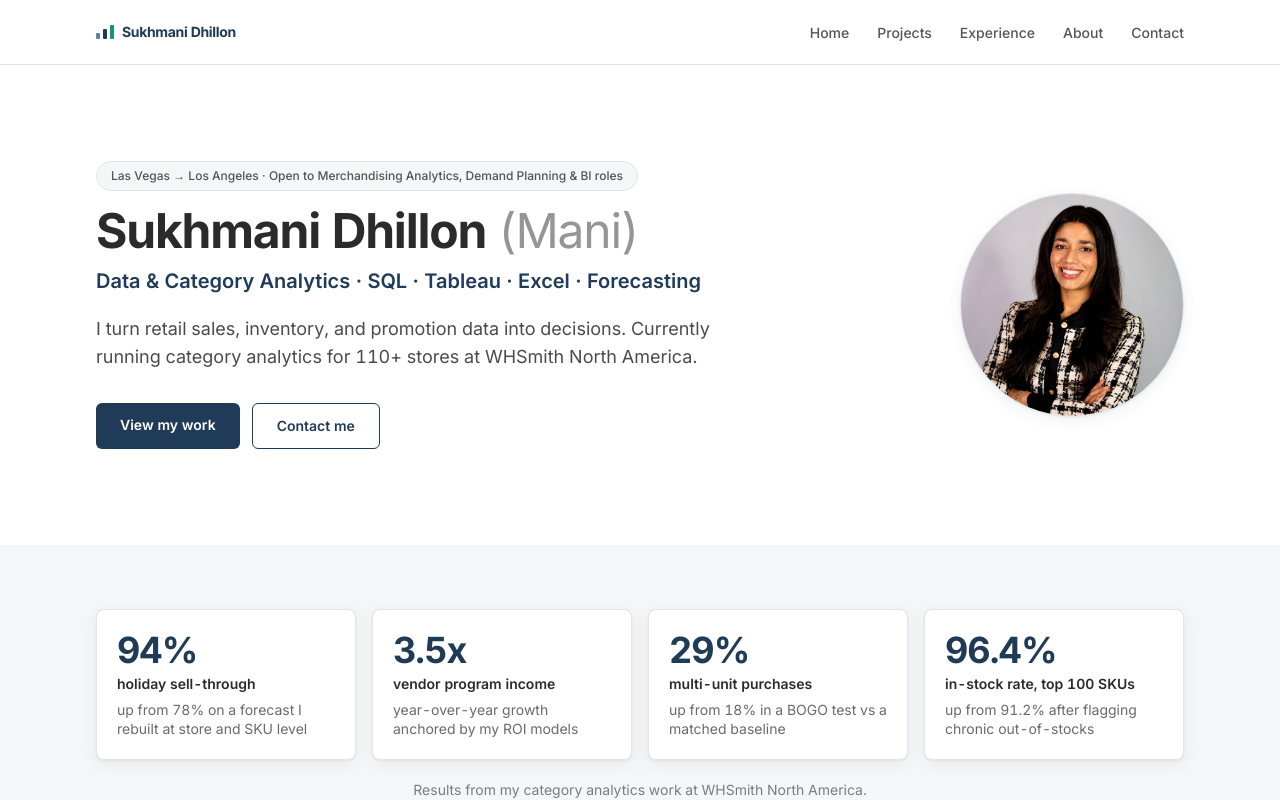
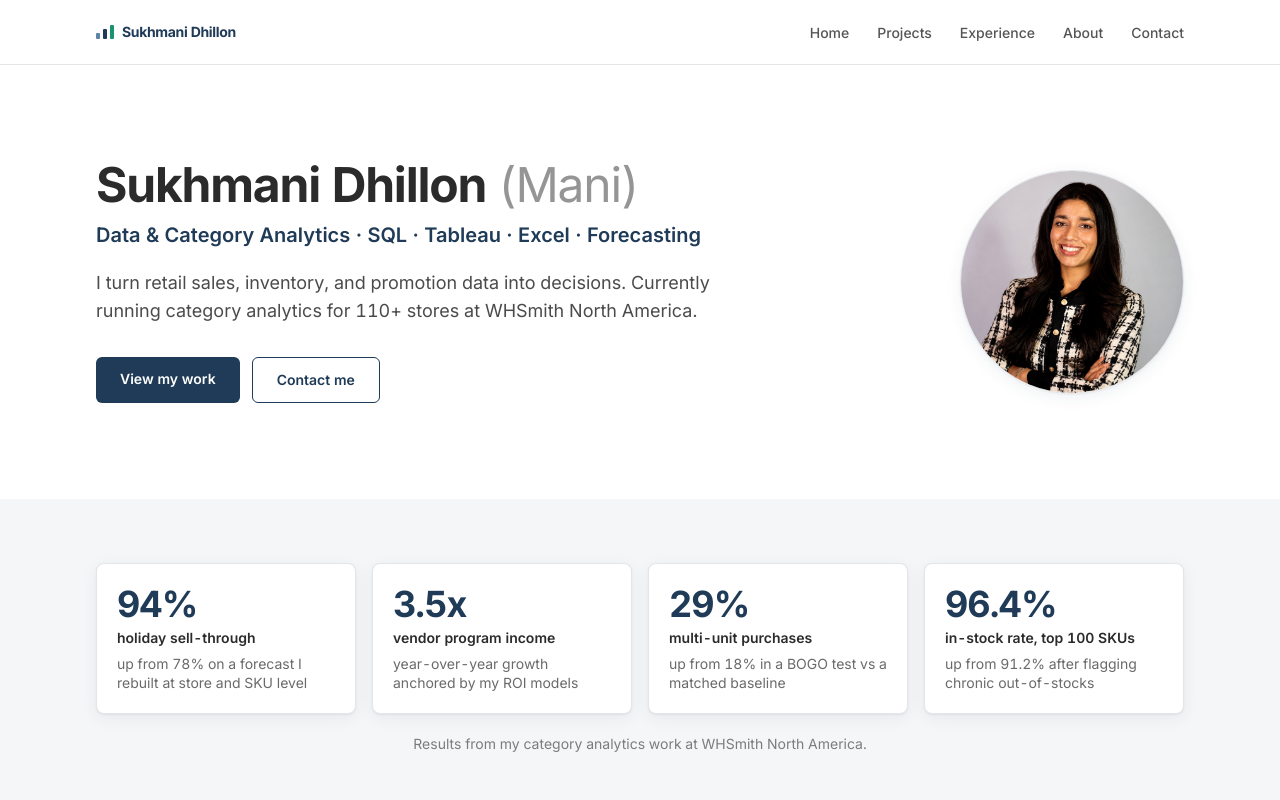
Before and after one commit to sukhmanidhillon/portfolio-website, a Next.js app: page / in a window 1280 px wide. Shown: the top 800 px of the page. Built offline with nearby package versions, Linux system fonts and the light colour scheme.

Commit message:
Remove location chip

```diff
--- a/components/Hero.tsx
+++ b/components/Hero.tsx
@@ -12,9 +12,11 @@ export default function Hero() {
     <section className="bg-white">
       <div className="mx-auto grid max-w-site items-center gap-10 px-5 py-16 sm:px-8 md:grid-cols-[1fr_auto] md:py-24">
         <FadeIn>
-          <p className="mb-4 inline-flex items-center rounded-full border border-line bg-band px-3.5 py-1.5 text-xs font-medium text-ink/80">
-            {site.hero.locationChip}
-          </p>
+          {site.hero.locationChip && (
+            <p className="mb-4 inline-flex items-center rounded-full border border-line bg-band px-3.5 py-1.5 text-xs font-medium text-ink/80">
+              {site.hero.locationChip}
+            </p>
+          )}
           <h1 className="text-4xl font-bold tracking-tight text-ink sm:text-5xl">
             {site.name}{" "}
             <span className="font-normal text-ink/50">({site.nickname})</span>
--- a/content/site.ts
+++ b/content/site.ts
@@ -41,8 +41,7 @@ export const site = {
     titleLine: "Data & Category Analytics · SQL · Tableau · Excel · Forecasting",
     valueLine:
       "I turn retail sales, inventory, and promotion data into decisions. Currently running category analytics for 110+ stores at WHSmith North America.",
-    locationChip:
-      "Las Vegas → Los Angeles · Open to Merchandising Analytics, Demand Planning & BI roles",
+    locationChip: "",
     primaryCta: { label: "View my work", targetId: "projects" },
     secondaryCta: { label: "Contact me", targetId: "contact" },
     // Put your photo at /public/headshot.jpg — if the file is missing,
```
